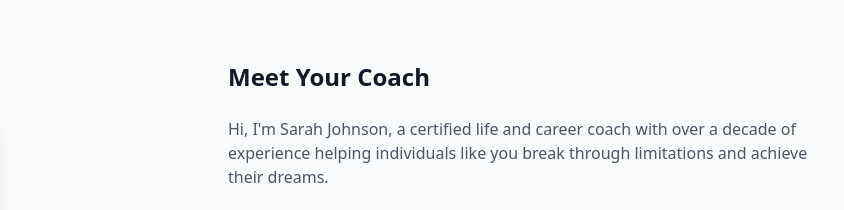
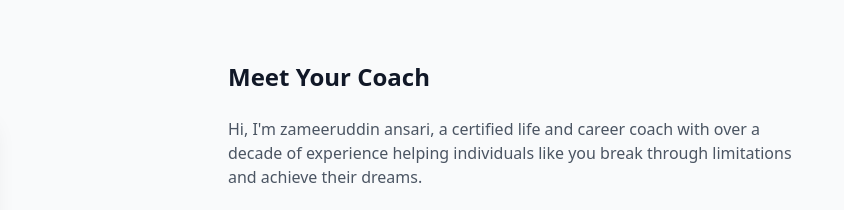
Before and after one commit to arman252412/resume, a plain HTML site: page index.html in a window 1280 px wide. Shown: the part 915-1125 px from the top of the page, 436-1280 px from the left. Drawn offline with nearby package versions, Linux system fonts and the light colour scheme.

Commit message:
added index.html

```diff
--- a/index.html
+++ b/index.html
@@ -142,7 +142,7 @@
                 </div>
                 <div class="md:w-1/2 fade-in delay-1">
                     <h3 class="text-2xl font-bold text-gray-900 mb-6">Meet Your Coach</h3>
-                    <p class="text-gray-600 mb-6">Hi, I'm Sarah Johnson, a certified life and career coach with over a decade of experience helping individuals like you break through limitations and achieve their dreams.</p>
+                    <p class="text-gray-600 mb-6">Hi, I'm zameeruddin ansari, a certified life and career coach with over a decade of experience helping individuals like you break through limitations and achieve their dreams.</p>
                     <p class="text-gray-600 mb-6">My approach combines evidence-based techniques with intuitive guidance to create transformative change. I specialize in helping high-achievers who feel stuck to regain clarity, confidence, and direction.</p>
                     <div class="space-y-4">
                         <div class="flex items-start">
```
